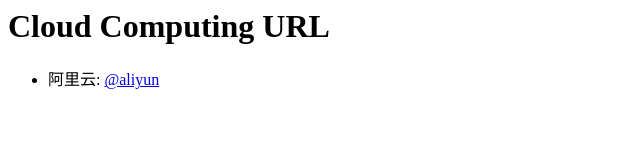
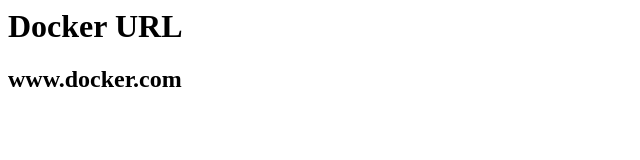
Before and after one commit to dockerurl/dockerurl.github.io, a plain HTML site: page index.html in a window 1280 px wide. Shown: the whole page, without its empty margins (0-640 px from the left). Drawn offline with Linux system fonts and the light colour scheme.

Commit message:
Update index.html

```diff
--- a/index.html
+++ b/index.html
@@ -1,3 +1,2 @@
-<h1 id="cloud-computing-url"><a name="cloud-computing-url" href="#cloud-computing-url"></a>Cloud Computing URL</h1>
-<ul>
-<li>阿里云: <a href="http://www.aliyun.com">@aliyun</a></li></ul>
+<h1 id="docker-url"><a name="docker-url" href="#docker-url"></a>Docker URL</h1>
+<h2 id="www.docker.com"><a name="www.docker.com" href="#www.docker.com"></a>www.docker.com</h2>
```
